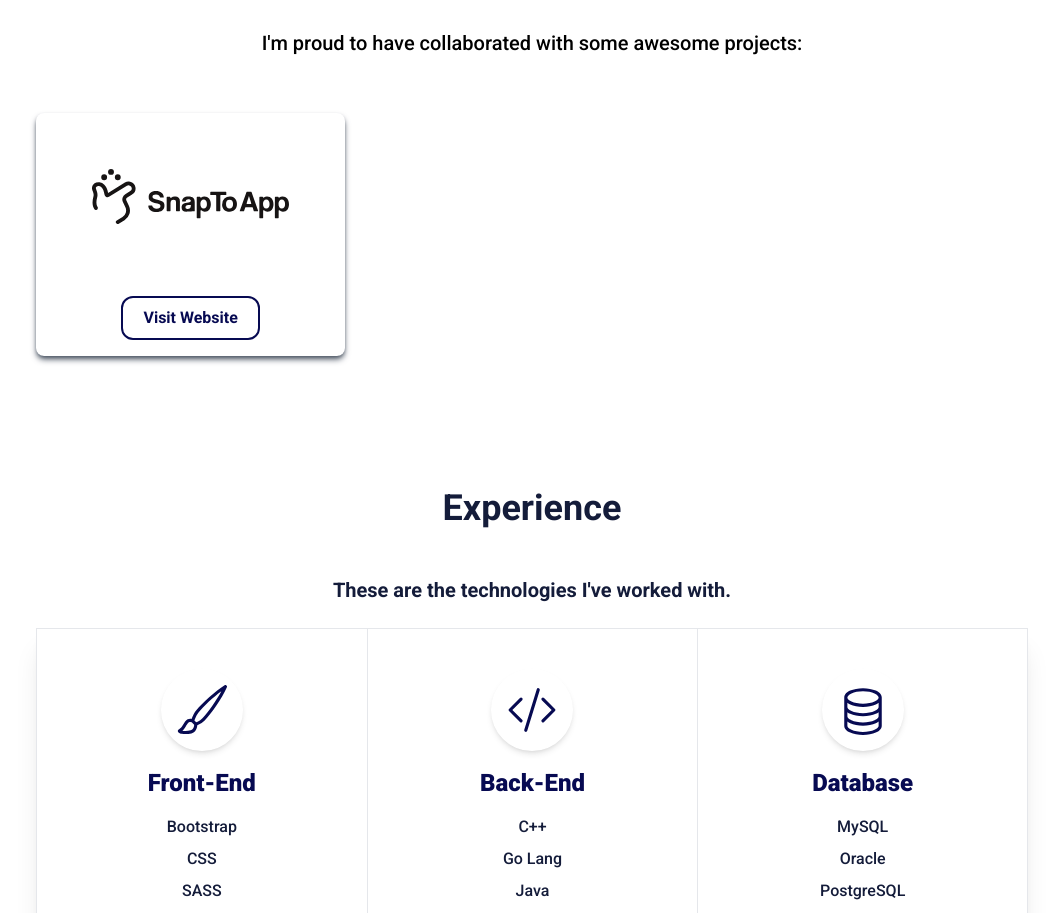
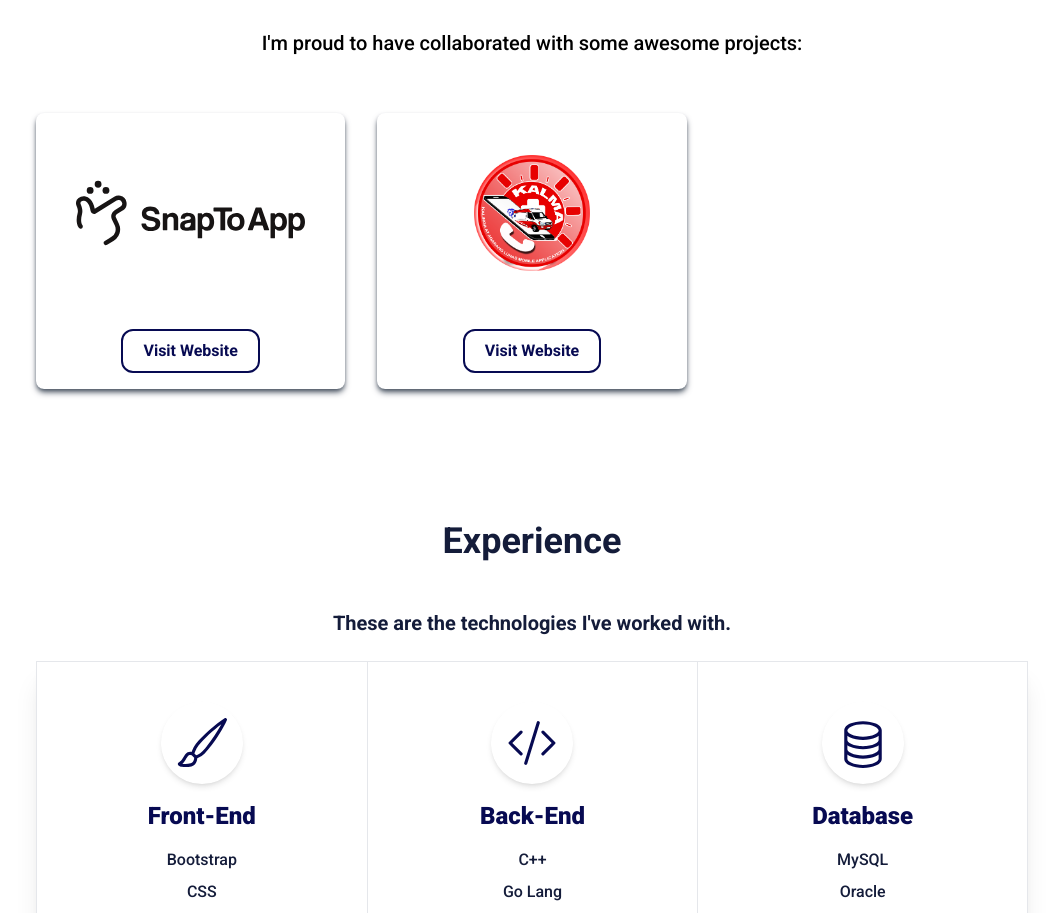
Before and after one commit to juliusmari/personal-website, a React (Vite) app: page / in a window 1280 px wide. Shown: the part 1795-2708 px from the top of the page, without its empty margins (108-1167 px from the left). Built offline with nearby package versions, Linux system fonts and the light colour scheme.

Commit message:
Adding Kalma App

```diff
--- a/src/components/Collaboration.tsx
+++ b/src/components/Collaboration.tsx
@@ -1,14 +1,24 @@
 import { useRef } from 'react';
-import Sample from '../assets/Portfolio/snap.svg';
+import SnaptToApp from '../assets/Portfolio/snap.svg';
+import KALMA from '../assets/Portfolio/KALMALogo.png';
 import { useOnScreen } from './Home';
 
 const Collaboration = () => {
 	const ref = useRef<HTMLDivElement>(null);
 	const isVisible = useOnScreen(ref);
+	const imageHeight = 200; // Set the desired height for the images
 	const portfolioList = [
 		{
 			id: 1,
-			src: Sample,
+			alt: 'SnapToApp',
+			src: SnaptToApp,
+			link: 'https://www.snaptoapp.com/',
+		},
+		{
+			id: 2,
+			alt: 'KALMA',
+			src: KALMA,
+			link: 'https://www.snaptoapp.com/',
 		},
 	];
 	let isHaveData;
@@ -49,18 +59,19 @@ const Collaboration = () => {
 							: 'opacity-0 translate-y-5 sm:translate-y-20'
 					}`}
 				>
-					{portfolioList.map(({ id, src }) => (
+					{portfolioList.map(({ id, src, alt, link }) => (
 						<div
 							key={id}
 							className='shadow-md shadow-gray-600 rounded-lg  overflow-hidden flex flex-col items-center'
 						>
 							<img
 								src={src}
-								alt='Sample'
-								className='rounded-md duration-200 p-14 hover:scale-105'
+								alt={alt}
+								className='rounded-md duration-200 p-5 sm:p-10 hover:scale-105'
+								style={{ height: `${imageHeight}px` }}
 							/>
 							<div className='flex items-center justify-center'>
-								<a href='https://www.snaptoapp.com/' target='_blank' rel='noreferrer'>
+								<a href={link} target='_blank' rel='noreferrer'>
 									<button className='px-5 py-2 m-4 duration-200 border-2 font-semibold text-colorPurple border-colorPurple hover:text-white hover:bg-colorPurple rounded-xl'>
 										Visit Website
 									</button>
```
Also changed, not shown: src/assets/Portfolio/KALMALogo.png (added).
